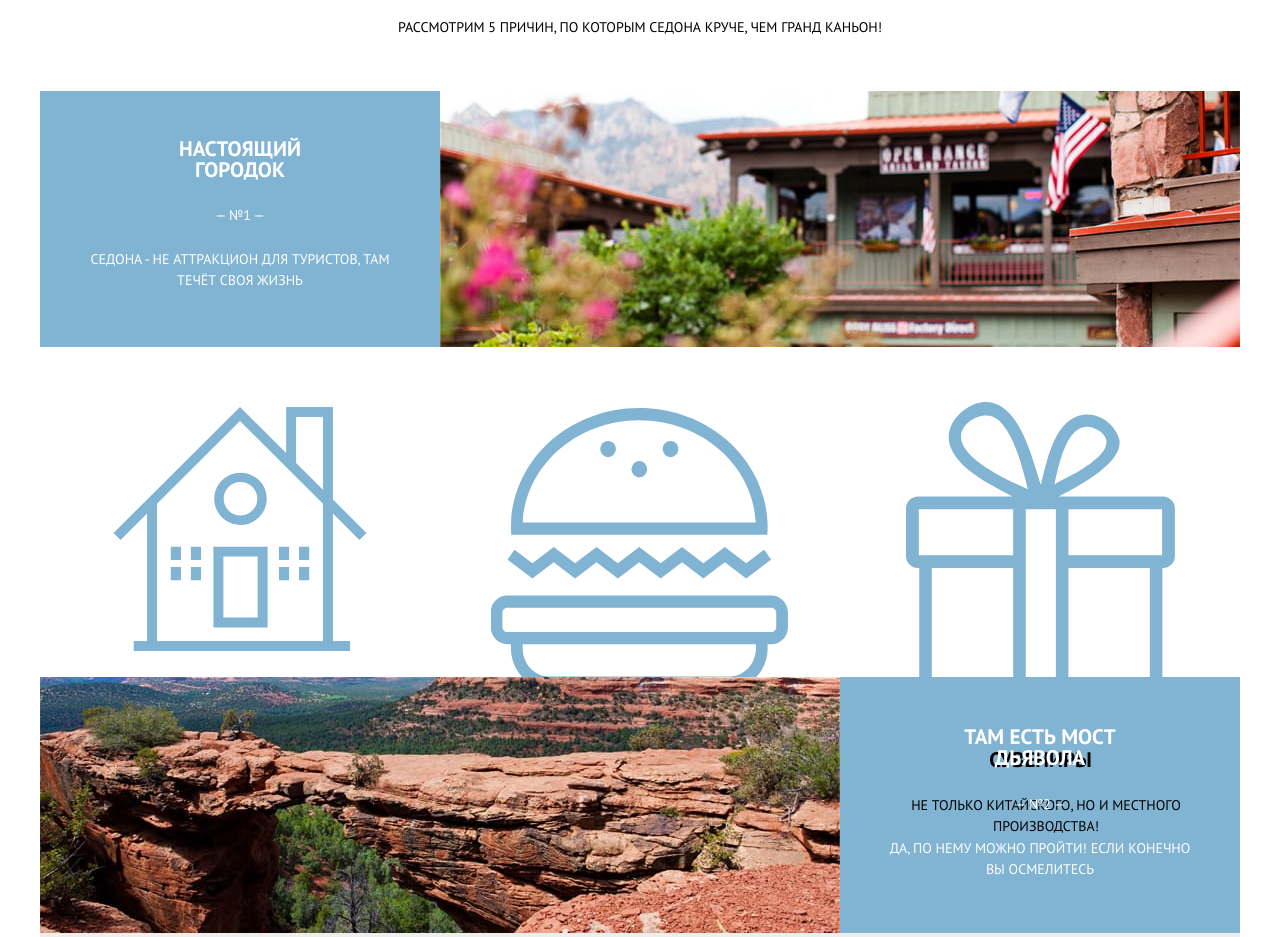
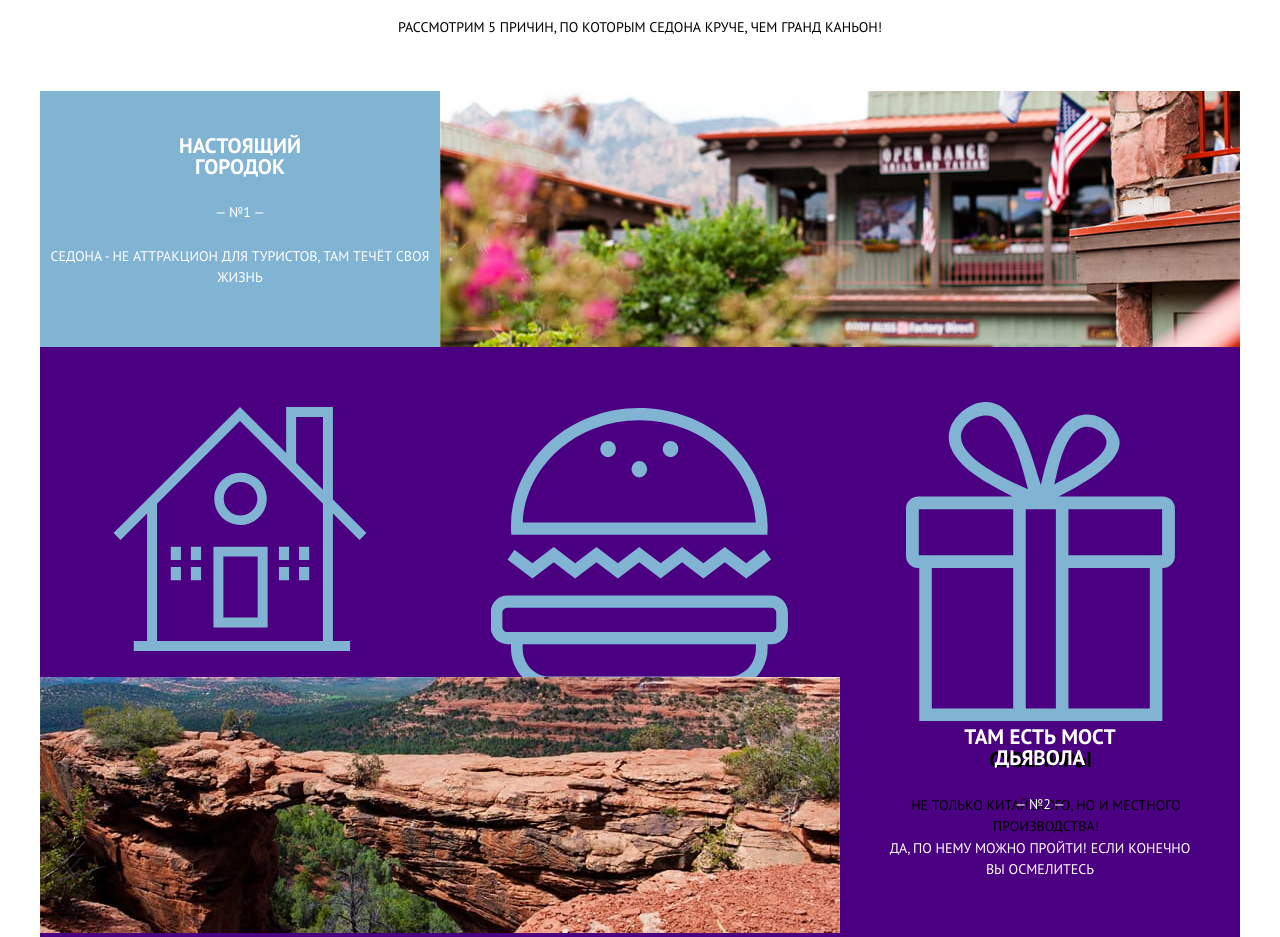
Before and after one commit to LorienAnn/946279-sedona-28, a plain HTML site: page index.html in a window 1280 px wide. Shown: the part 691-1628 px from the top of the page. Drawn offline with Linux system fonts and the light colour scheme.

Commit message:
сетка: окончание ч2

```diff
--- a/css/style.css
+++ b/css/style.css
@@ -200,36 +200,38 @@
   list-style: none;
   padding: 0;
   margin: 0;
-
+  height: 1098;
+  width: 1200px;
+  box-sizing: border-box;
+  display: grid;
+  background-color: indigo;
 }
 
 .reason-1 {
-  background-color: var(--basic-blue);
   display:flex;
+  flex-direction: column;
   margin: auto;
 }
 
 .true-city {
+  background-color: var(--basic-blue);
   display: flex;
-  flex-direction: column;
   align-items: center;
+  height: 256px;
   flex-grow: 1;
   color: var(--basic-white);
   box-sizing: border-box;
-  padding-top: 47px;
-  padding-left: 40px;
-  padding-right: 40px;
+}
+.true-city-text {
+  display: flex;
+  align-items: center;
+  flex-direction: column;
+}
+.true-city p {
+  margin-top: 23px;
 }
 
-.true-city p {
- margin-top: 23px;
-}
-
-/*.true-city span {
-  margin-top: 25px;
-}*/
-
-.true-city h3 {
+ .true-city h3 {
   margin: 0;
   width: 122px;
 }
@@ -250,7 +252,7 @@
   height: 42px;
 }
 
-.housing  {                              /* .housing и всё, что внутри, как-то очень много стилей, но по-другому у меня не выравнивается текст :( */
+.housing  {
   width: 254px;
   height: 188px;
   margin-top: 60px;
@@ -297,7 +299,7 @@
   margin-top: 28px;
 }
 
-.souvenirs p {           /*что бы я ни делала не выравнивается :(((*/
+.souvenirs p {
   width: 280px;
   height: 43px;
   margin-top: 25px;
@@ -305,13 +307,13 @@
   line-height: 21px;
 
 }
+.reason-2 {
 
-.reason-2 {
-  background-color: var(--basic-blue);
+  /*background-color: var(--basic-blue); */
   display: flex;
-  flex-direction: row-reverse;                 /*Тут весь блок вываливается слева*/
-  margin: auto;
-}
+  flex-direction: row-reverse;
+
+  }
 
  .bridge {
   display: flex;
@@ -338,7 +340,8 @@
   margin-top: 23px;
 }
 ul.reason-345 {
-  background-color: var(--basic-gray);
+
+ /* background-color: var(--basic-gray);
   display: flex;                            /*Весь этот блок еще в процессе..Почему-то сверху отступ, не могу понять откуда, сверху у элементов нет мешающих margin и у него его нет*/
   height: 256px;
   list-style: none;
--- a/index.html
+++ b/index.html
@@ -38,14 +38,14 @@
            <p>Рассмотрим 5 причин, по которым Седона круче, чем Гранд Каньон!</p>
           </div>
           <ul class="advantages-list">
-            <li>
-              <div class="reason-1 ">
-                <div class="true-city">
+            <li class="reason-1">
+              <div class="true-city">
+                 <div class="true-city-text">
                   <h3>Настоящий городок</h3>
                   <span>&mdash; №1 &mdash;</span>
                   <p>Седона - не аттракцион для туристов, там
                   течёт своя жизнь</p>
-                </div>
+                 </div>
                 <img src="img/sedona.jpg" width="800" height="256" alt="Фото Седоны">
               </div>
               <ul class="city">
@@ -75,8 +75,7 @@
                 </li>
               </ul>
             </li>
-            <li>
-              <div class="reason-2">
+            <li class="reason-2">
                 <div class="bridge">
                   <h3>Там есть мост дьявола</h3>
                   <span>&mdash; №2 &mdash;</span>
@@ -84,10 +83,7 @@
                   вы осмелитесь</p>
                 </div>
                 <img src="img/nature.jpg" width="800" height="256" alt="Окрестности Седоны">
-              </div>
             </li>
-          </ul>
-
             <ul class="reason-345">
               <li>
                 <h3>Небольшая площадь</h3>
@@ -107,6 +103,7 @@
                 <p>большинство едет в Гранд Каньон
               и толпится там</p>
               </li>
+            </ul>
             </ul>
         </section>
         <div class="search-map">
```
